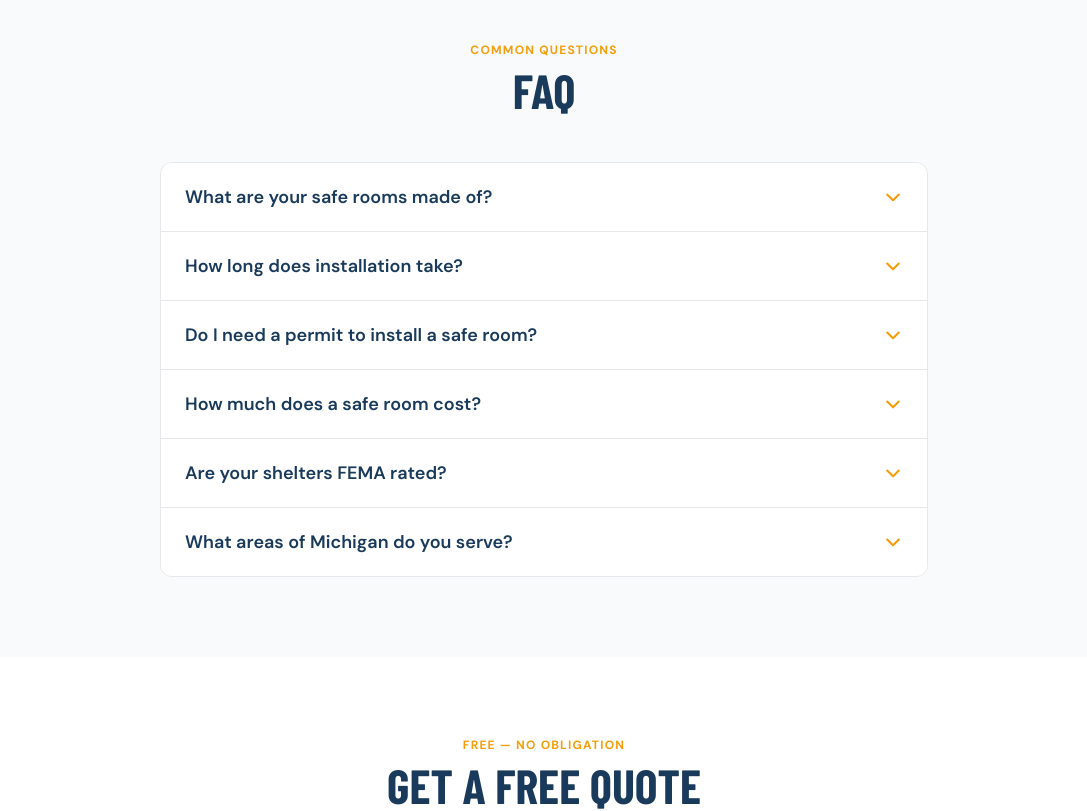
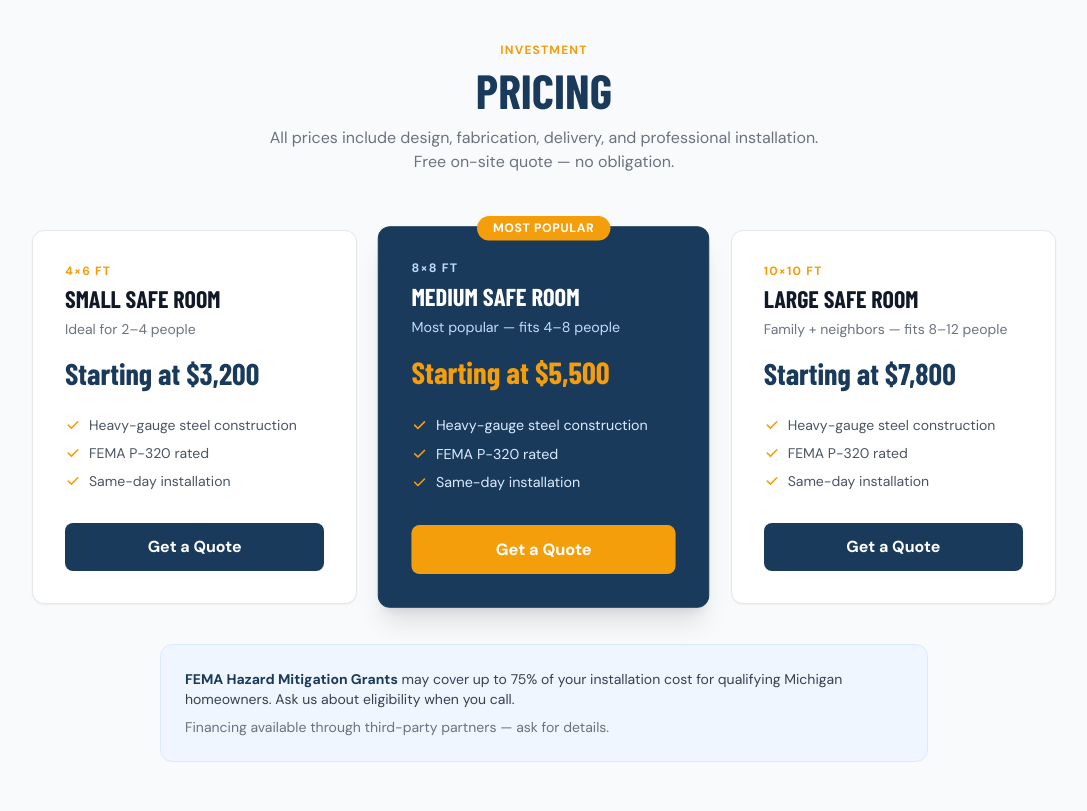
Before and after one commit to aaronspoor/MichiganSafeRooms.com, a Next.js app: page / in a window 1280 px wide. Shown: the part 2560-3371 px from the top of the page, without its empty margins (96-1183 px from the left). Built offline with nearby package versions, Linux system fonts and the light colour scheme; a web font is replaced by a local one.

Commit message:
feat: add 3-tier pricing section with FEMA grant note

```diff
--- /dev/null
+++ b/app/components/PricingSection.tsx
@@ -0,0 +1,100 @@
+const TIERS = [
+  {
+    name: "Small Safe Room",
+    size: "4×6 ft",
+    price: "Starting at $3,200",
+    capacity: "Ideal for 2–4 people",
+    popular: false,
+    features: ["Heavy-gauge steel construction", "FEMA P-320 rated", "Same-day installation"],
+  },
+  {
+    name: "Medium Safe Room",
+    size: "8×8 ft",
+    price: "Starting at $5,500",
+    capacity: "Most popular — fits 4–8 people",
+    popular: true,
+    features: ["Heavy-gauge steel construction", "FEMA P-320 rated", "Same-day installation"],
+  },
+  {
+    name: "Large Safe Room",
+    size: "10×10 ft",
+    price: "Starting at $7,800",
+    capacity: "Family + neighbors — fits 8–12 people",
+    popular: false,
+    features: ["Heavy-gauge steel construction", "FEMA P-320 rated", "Same-day installation"],
+  },
+];
+
+export default function PricingSection() {
+  return (
+    <section id="pricing" className="py-20 px-4 bg-gray-50">
+      <div className="max-w-5xl mx-auto">
+        <div className="text-center mb-14">
+          <p className="text-brand-accent text-xs font-bold uppercase tracking-widest mb-2">Investment</p>
+          <h2 className="font-heading text-4xl sm:text-5xl font-extrabold uppercase text-brand">
+            Pricing
+          </h2>
+          <p className="text-gray-500 mt-3 max-w-xl mx-auto">
+            All prices include design, fabrication, delivery, and professional installation. Free on-site quote — no obligation.
+          </p>
+        </div>
+
+        <div className="grid grid-cols-1 sm:grid-cols-3 gap-6 mb-10">
+          {TIERS.map((tier) => (
+            <div
+              key={tier.name}
+              className={`relative rounded-xl p-8 border ${
+                tier.popular
+                  ? "bg-brand text-white border-brand shadow-xl scale-[1.02]"
+                  : "bg-white text-gray-900 border-gray-200 shadow-sm"
+              }`}
+            >
+              {tier.popular && (
+                <div className="absolute -top-3 left-1/2 -translate-x-1/2">
+                  <span className="bg-brand-accent text-white text-xs font-bold uppercase tracking-wider px-4 py-1 rounded-full">
+                    Most Popular
+                  </span>
+                </div>
+              )}
+              <p className={`text-xs font-bold uppercase tracking-widest mb-1 ${tier.popular ? "text-blue-200" : "text-brand-accent"}`}>
+                {tier.size}
+              </p>
+              <h3 className="font-heading text-2xl font-extrabold uppercase mb-1">{tier.name}</h3>
+              <p className={`text-sm mb-4 ${tier.popular ? "text-blue-200" : "text-gray-500"}`}>{tier.capacity}</p>
+              <p className={`font-heading text-3xl font-extrabold mb-6 ${tier.popular ? "text-brand-accent" : "text-brand"}`}>
+                {tier.price}
+              </p>
+              <ul className="space-y-2 mb-8">
+                {tier.features.map((f) => (
+                  <li key={f} className={`flex items-center gap-2 text-sm ${tier.popular ? "text-blue-100" : "text-gray-600"}`}>
+                    <svg className="w-4 h-4 shrink-0 text-brand-accent" viewBox="0 0 20 20" fill="currentColor">
+                      <path fillRule="evenodd" d="M16.707 5.293a1 1 0 010 1.414l-8 8a1 1 0 01-1.414 0l-4-4a1 1 0 011.414-1.414L8 12.586l7.293-7.293a1 1 0 011.414 0z" clipRule="evenodd" />
+                    </svg>
+                    {f}
+                  </li>
+                ))}
+              </ul>
+              <a
+                href="#contact"
+                className={`block text-center font-bold py-3 px-6 rounded-lg transition-opacity hover:opacity-90 ${
+                  tier.popular ? "bg-brand-accent text-white" : "bg-brand text-white"
+                }`}
+              >
+                Get a Quote
+              </a>
+            </div>
+          ))}
+        </div>
+
+        <div className="bg-blue-50 border border-blue-100 rounded-xl p-6 text-sm text-gray-700 space-y-2 max-w-3xl mx-auto">
+          <p>
+            <strong className="text-brand">FEMA Hazard Mitigation Grants</strong> may cover up to 75% of your installation cost for qualifying Michigan homeowners. Ask us about eligibility when you call.
+          </p>
+          <p className="text-gray-500">
+            Financing available through third-party partners — ask for details.
+          </p>
+        </div>
+      </div>
+    </section>
+  );
+}
--- a/app/page.tsx
+++ b/app/page.tsx
@@ -5,6 +5,7 @@ import FaqAccordion from "@/app/components/FaqAccordion";
 import ContactForm from "@/app/components/ContactForm";
 import TestimonialsSection from "@/app/components/TestimonialsSection";
 import AboutSection from "@/app/components/AboutSection";
+import PricingSection from "@/app/components/PricingSection";
 
 export const metadata: Metadata = {
   title: "Michigan Safe Rooms | Steel Safe Room Installation",
@@ -165,6 +166,8 @@ export default function HomePage() {
 
       <TestimonialsSection />
 
+      <PricingSection />
+
       {/* ── FAQ ───────────────────────────────────────────────────────────── */}
       <section id="faq" className="bg-gray-50 py-20 px-4">
         <div className="max-w-3xl mx-auto">
```
